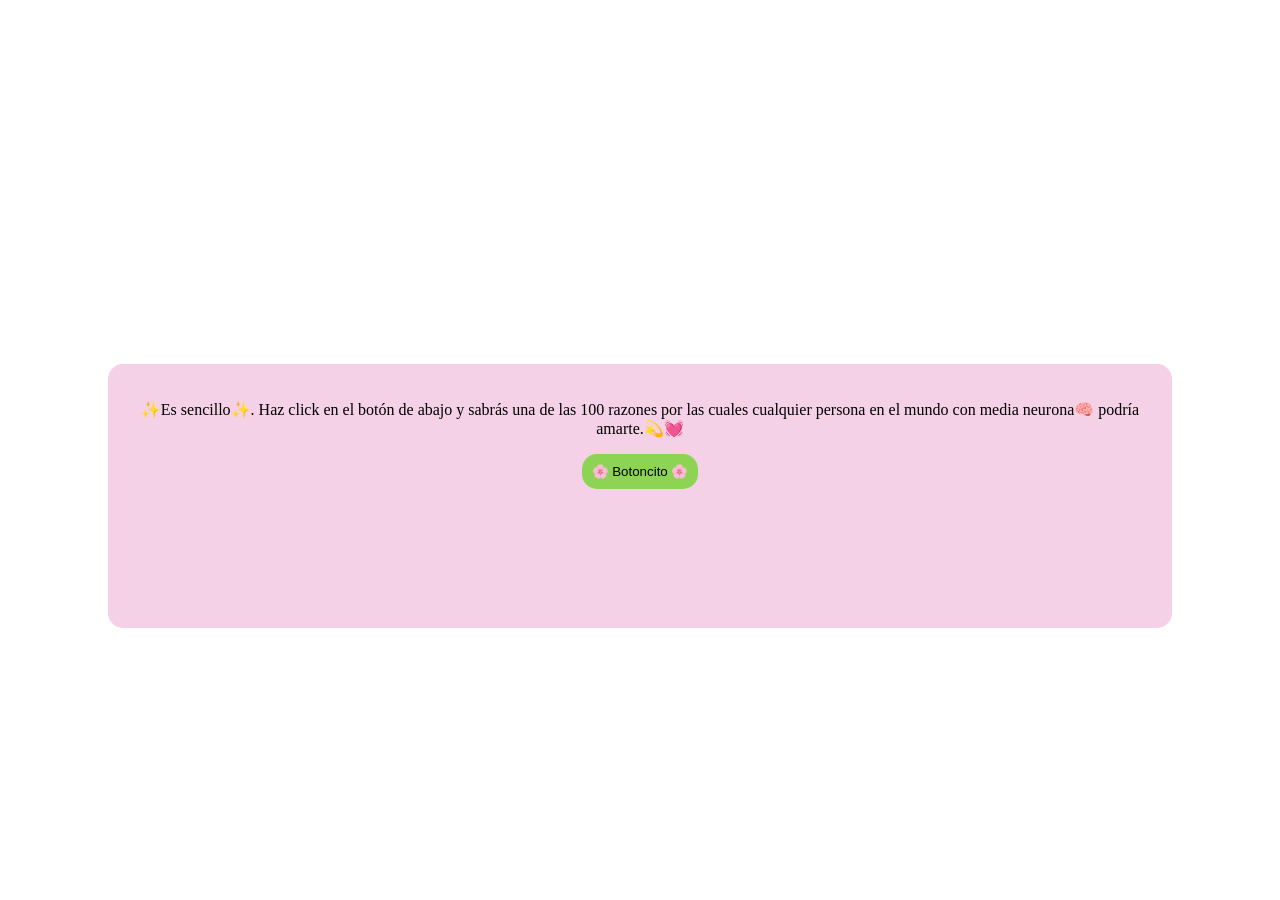
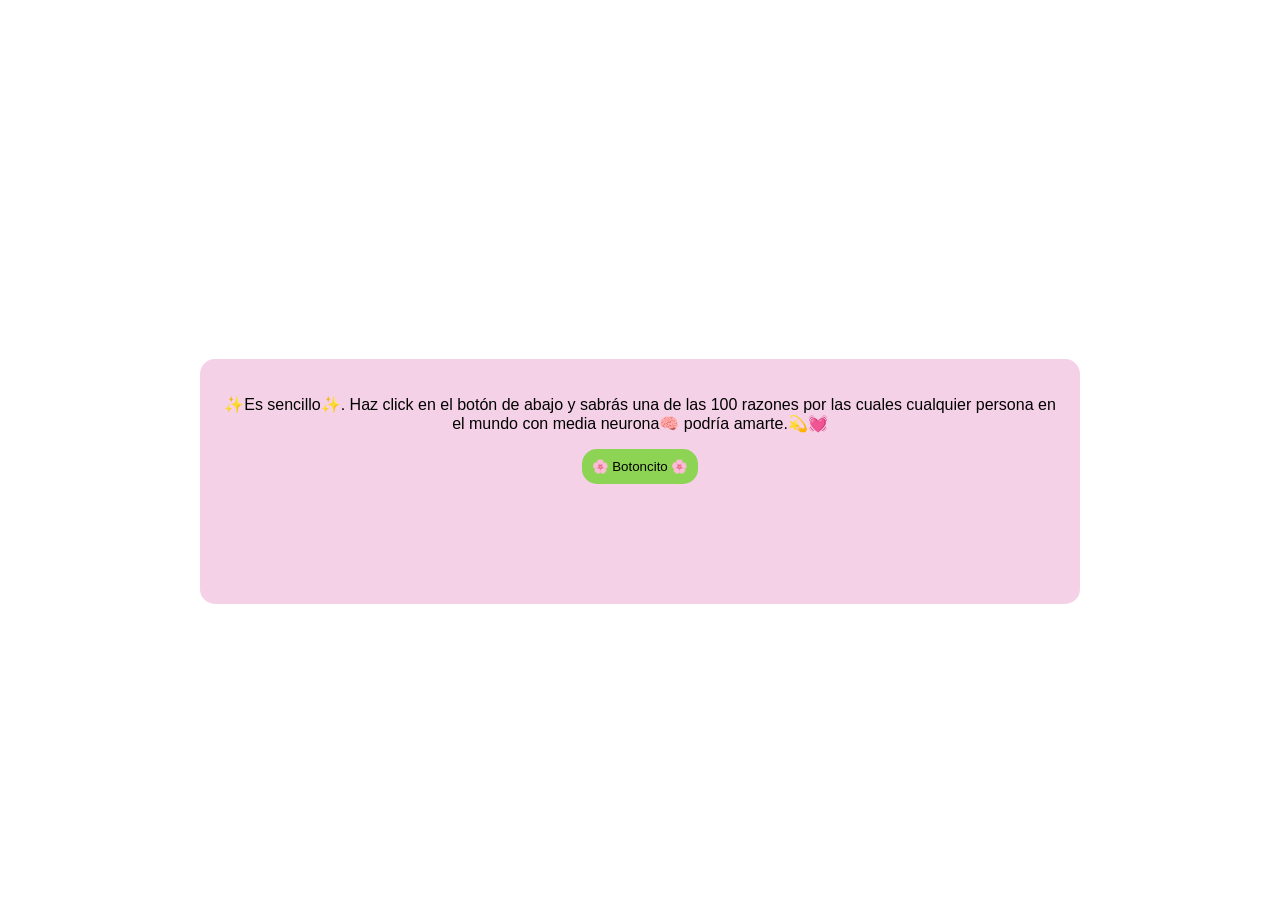

Se cambia el tamaño de pantalla en toda la aplicación web para adaptarla a ordenador, así como estilos en la barra de navegación

--- a/reasons.css
+++ b/reasons.css
@@ -1,7 +1,36 @@
-html, body {margin:0px;padding:0px;background-color: white;}
-body{max-width: 500px;height: 600px;}
+* {
+  box-sizing: border-box;
+}
+
+html,
+body {
+  margin: 0;
+  padding: 0;
+  min-height: 100%;
+}
+
+body {
+  width: 100%;
+  min-height: 100vh;
+  font-family: Arial, sans-serif;
+}
+
+.menu,
+.explicacion,
+.titulo,
+.reproductor,
+.carrusel,
+.contenido1,
+.contenedor-central,
+#pie {
+  width: min(1100px, calc(100% - 40px));
+  margin-left: auto;
+  margin-right: auto;
+}
+
 /*Fondo*/
 .fondo{
+   padding:4%;
    width:100vw;
    height: 100vh;
    background-image: url(img/Almendros_Rio.gif); 
@@ -33,10 +62,10 @@ body{max-width: 500px;height: 600px;}
    text-decoration: none;
    font-weight: bolder;
    font-size: small;
-   transition-duration: 2s;
+   transition-duration: 1s;
 }
 /*Menú principal - botones transición*/
-.boton:active{
+.boton:hover{
    background-color:#aee77f;
    font-weight: bolder;
    font-size:large;
